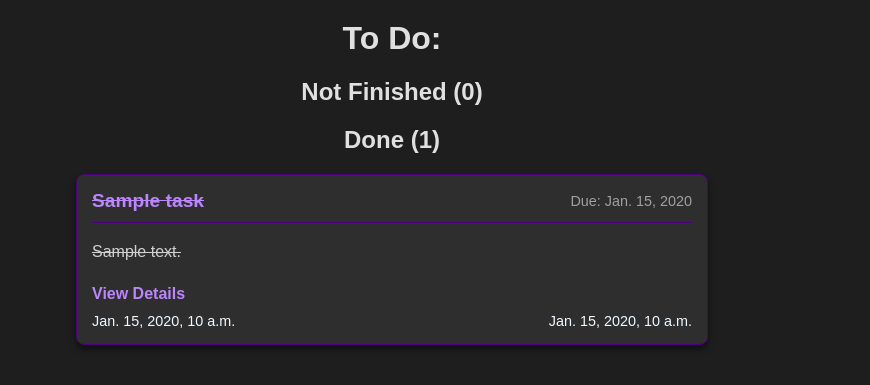
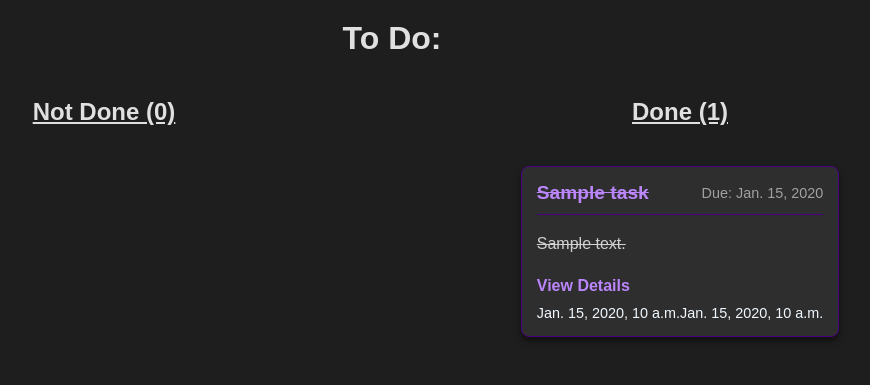
Before and after one commit to Angel-L-G/AngelDSW, a Django app: page /tasks/ in a window 1280 px wide. Shown: the top 385 px of the page, without its empty margins (248-1118 px from the left). Run offline with Django 5.2, Linux system fonts and the light colour scheme; tables that the repository leaves empty hold one stand-in row (values such as "Sample post").

Commit message:
feat: some more changes on ultra-task;

```diff
--- a/django_basico/ultra-task/task/static/task/styles.css
+++ b/django_basico/ultra-task/task/static/task/styles.css
@@ -15,6 +15,19 @@
 
 .text {
   color: #e0e0e0;
+}
+
+.container {
+  display: flex;
+  flex-direction: row;
+  gap: 5%;
+  justify-content: center;
+}
+
+.innerContainer {
+  display: flex;
+  flex-direction: column;
+  flex-basis: 40%;
 }
 
 .taskCard {
--- a/django_basico/ultra-task/task/templates/task/home.html
+++ b/django_basico/ultra-task/task/templates/task/home.html
@@ -7,7 +7,9 @@
 {% block body %}
     <h1 class="text">To Do:</h1>
 
-        <h2 class="text">Not Finished ({{ uncompleted|length }})</h2>
+    <div class="container">
+        <div class="innerContainer">
+            <h2 class="text"><a href="{% url 'task:done' %}" class="text">Not Done ({{ uncompleted|length }})</a></h2>
             {% for task in uncompleted %}
                 <div class="taskCard">
                     <div class="taskHeader">
@@ -25,8 +27,10 @@
                     </div>
                 </div>
             {% endfor %}
+        </div>
 
-        <h2 class="text">Done ({{ completed|length }})</h2>
+        <div class="innerContainer">
+            <h2 class="text"><a href="{% url 'task:done' %}" class="text">Done ({{ completed|length }})</a></h2>
             {% for task in completed %}
                 <div class="taskCard">
                     <div class="taskHeader">
@@ -44,4 +48,6 @@
                     </div>
                 </div>
             {% endfor %}
+        </div>
+    </div>
 {% endblock body %}
--- a/django_basico/ultra-task/task/templates/task/task_detail.html
+++ b/django_basico/ultra-task/task/templates/task/task_detail.html
@@ -21,7 +21,7 @@
 
     <div class="taskBody">
         <p class="text">{{ task.description }}</p>
-        <div class="text">Days Left Until Due: {{ time_left }}</div>
+        <div class="text">{{ time_left }} Days Until Due</div>
         <a href="{% url 'task:home' %}">Back to home</a>
         <div class="dateContainer">
             <div class="text">Created At: {{ task.created_at }}</div>
--- a/django_basico/ultra-task/task/urls.py
+++ b/django_basico/ultra-task/task/urls.py
@@ -6,5 +6,7 @@
 
 urlpatterns = [
     path('', views.home, name='home'),
+    path('task/done/', views.done, name='done'),
+    path('task/undone/', views.undone, name='undone'),
     path('task/<task_slug>/', views.task_detail, name='task_detail'),
 ]
--- a/django_basico/ultra-task/task/views.py
+++ b/django_basico/ultra-task/task/views.py
@@ -18,3 +18,17 @@
     task = Task.objects.get(slug=task_slug)
     time_left = (task.due_date - date.today()).days
     return render(request, 'task/task_detail.html', {'task': task, 'time_left': time_left})
+
+
+def done(request):
+    all_tasks = Task.objects.all()
+    finished = [task for task in all_tasks if task.completed]
+    status = 'Done'
+    return render(request, 'task/task_list.html', {'tasks': finished, 'status': status})
+
+
+def undone(request):
+    all_tasks = Task.objects.all()
+    not_finished = [task for task in all_tasks if not task.completed]
+    status = 'Done'
+    return render(request, 'task/task_list.html', {'tasks': not_finished, 'status': status})
```
Also changed, not shown: django_basico/ultra-task/task/templates/task/task_list.html (added, +26 -0 lines). Lines whose indentation alone changed are shown as unchanged.
